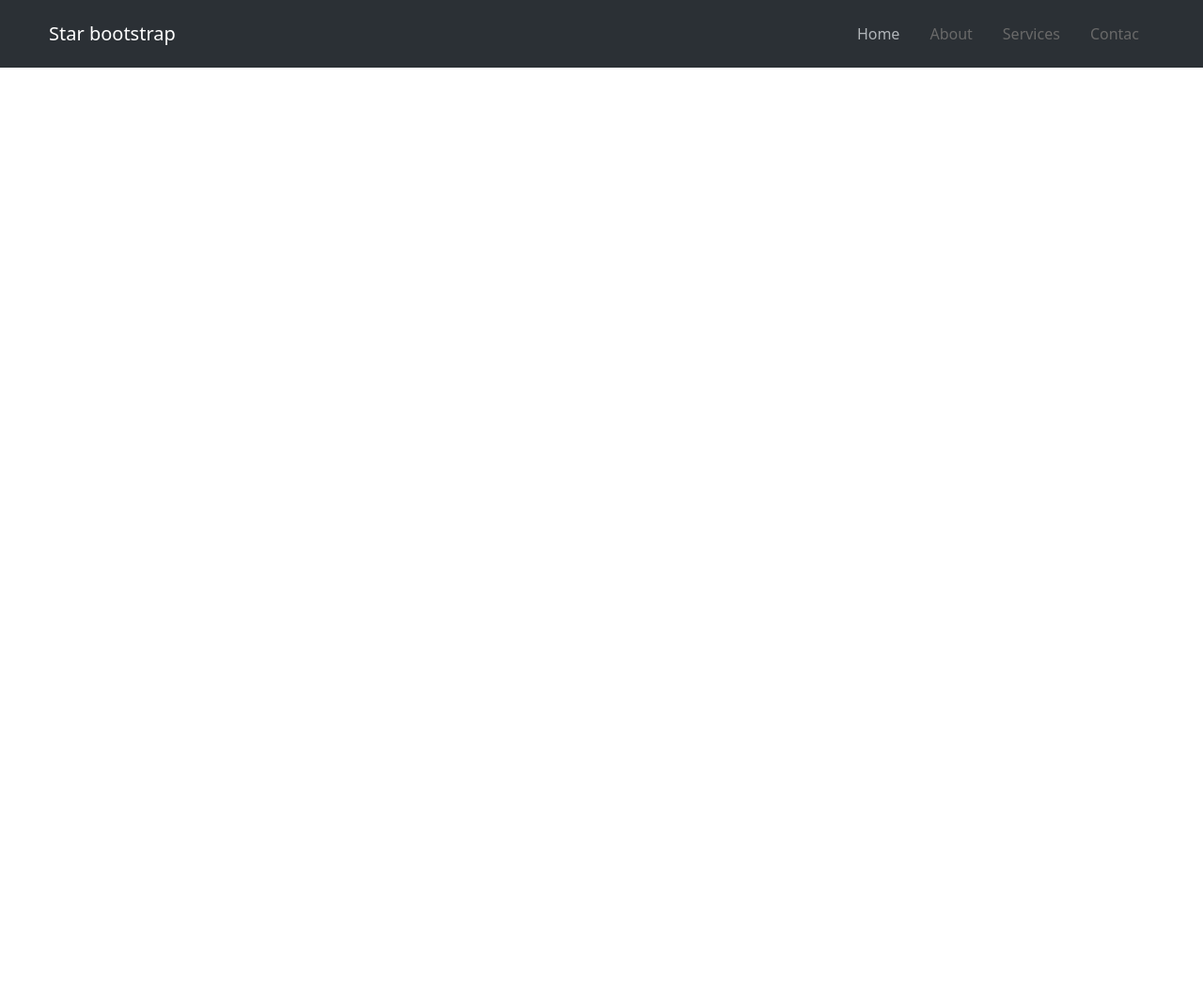
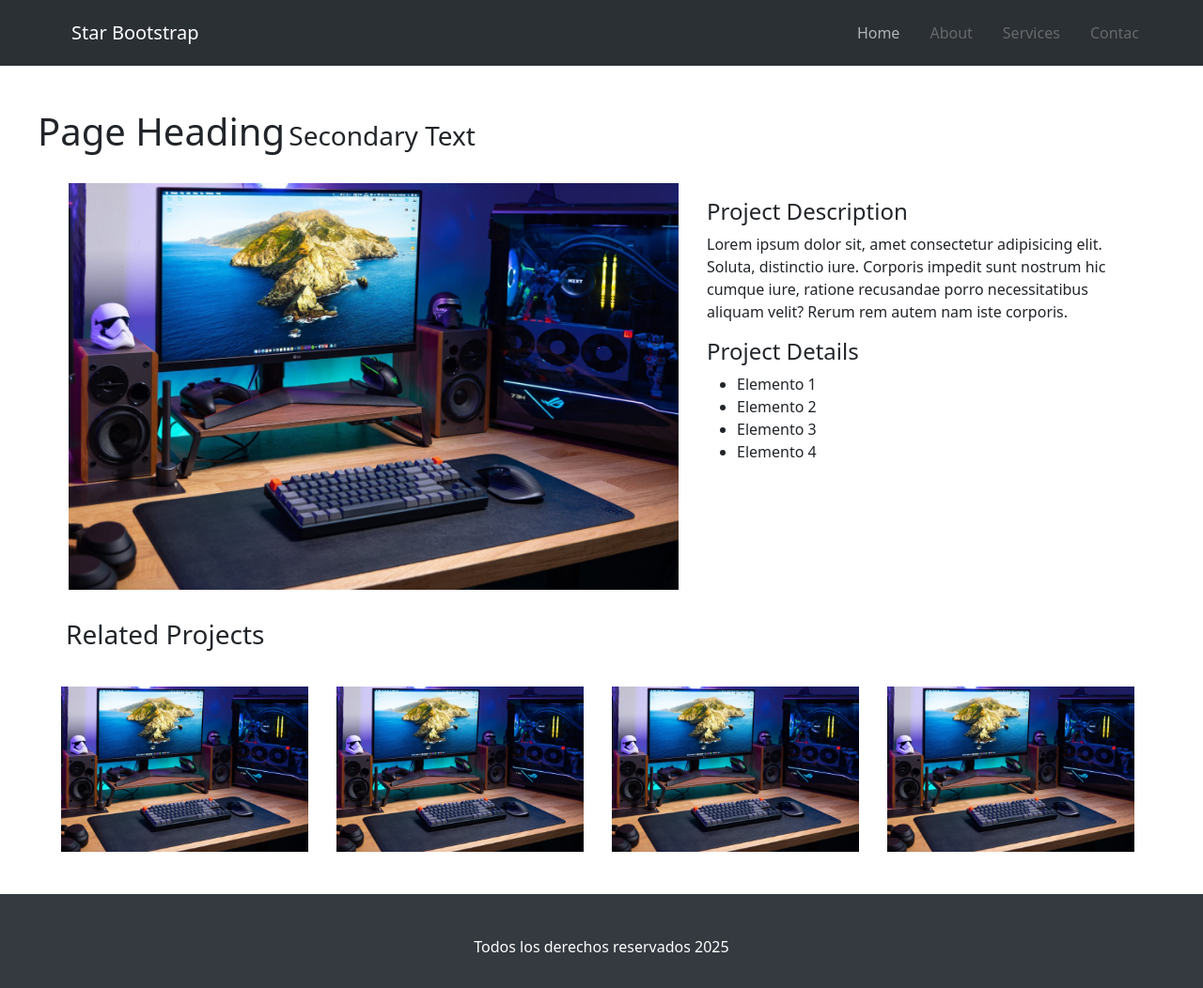
Before and after one commit to Jonathan-life/maquetacion, a plain HTML site: page ejercicio1.html in a window 1280 px wide. Shown: the whole page at 94% size. Before the commit the page ends 800 px from the top, so only its background shows below. Drawn offline with nearby package versions, Linux system fonts and the light colour scheme; files that its build step writes are made by us from their sources.

Commit message:
Ejercicio 1 terminado

```diff
--- /dev/null
+++ b/css/estilos.css
@@ -0,0 +1,55 @@
+.bg-body-tertiary {
+  padding: 15px 40px;
+  width: 100%;
+}
+.nav-item a{
+  color: rgb(105, 105, 105);
+}
+.container-fluid{
+  color: black;
+}
+
+
+.mover-izquierda {
+  margin-left: -30px;
+}
+
+.navbar-brand {
+  margin-left: 20px;
+}
+
+
+.move-left {
+  margin-left: -20px;
+}
+
+
+.col-md-5 {
+  margin-left: 0;
+}
+
+
+.section-padding {
+  padding: 30px 0;
+}
+
+
+.col-md-3, .col-md-5, .col-md-7 {
+  padding: 15px;
+}
+
+
+footer {
+  background-color: #343a40;
+  width: 100%;
+  position: relative;
+  padding: 20px 0;
+}
+
+footer .pt-4, footer .pb-4 {
+  text-align: center;
+}
+
+footer span {
+  color: #fff;
+}
--- a/ejercicio1.html
+++ b/ejercicio1.html
@@ -4,28 +4,14 @@
   <meta charset="UTF-8">
   <meta name="viewport" content="width=device-width, initial-scale=1.0">
   <link href="https://cdn.jsdelivr.net/npm/bootstrap@5.3.5/dist/css/bootstrap.min.css" rel="stylesheet" integrity="sha384-SgOJa3DmI69IUzQ2PVdRZhwQ+dy64/BUtbMJw1MZ8t5HZApcHrRKUc4W0kG879m7" crossorigin="anonymous">
+  <link rel="stylesheet" href="estilos.css">
   <title>Document</title>
 </head>
 <body>
-  <style>
-    .bg-body-tertiary {
-      padding: 16px 40px;
-      width: 100%;
-    }
-    .nav-item a{
-      color: rgb(105, 105, 105);
-    }
-    .container-fluid{
-      color: black;
-    }
-  </style>
-
   <header>
     <nav class="navbar bg-body-tertiary" data-bs-theme="dark">
-      <div class="container-fluid" >
-
-        <span class="navbar-brand mb-0 h1" >Star bootstrap</span>
-
+      <div class="container-fluid">
+        <span class="navbar-brand mb-0 h1 ms-4">Star Bootstrap</span>
 
         <ul class="nav justify-content-end ms-auto">
           <li class="nav-item">
@@ -45,20 +31,63 @@
     </nav>
   </header>
 
+  <section class="container section-padding">
+    <section class="mt-3 mb-3">
+      <span class="h1 mover-izquierda">Page Heading</span>
+      <span class="h3">Secondary Text</span>
+    </section>
 
+    <section>
+      <div class="row">
+        <div class="col-md-7">
+          <img src="./images/computadora-750x500.jpg" class="img-fluid" alt="Computadora gamer">
+        </div>
 
-  <section >
-    <section></section>
+        <div class="col-md-5 mt-3">
+          <h4>Project Description</h4>
+          <p>
+            Lorem ipsum dolor sit, amet consectetur adipisicing elit. Soluta, distinctio iure. Corporis impedit sunt nostrum hic cumque iure, ratione recusandae porro necessitatibus aliquam velit? Rerum rem autem nam iste corporis.
+          </p>
+          <h4>Project Details</h4>
+          <ul>
+            <li>Elemento 1</li>
+            <li>Elemento 2</li>
+            <li>Elemento 3</li>
+            <li>Elemento 4</li>
+          </ul>
+        </div>
+      </div>
+    </section>
+
     <section>
-      <article></article>
-      <article></article>
-      <article></article>
+      <div class="row mt-3">
+        <div class="col-md-12">
+          <h3>Related Projects</h3>
+        </div>
+      </div>
+      <div class="row move-left"> <!-- Aquí aplicamos la clase personalizada -->
+        <div class="col-md-3 mt-3">
+          <img src="./images/computadora-750x500.jpg" class="img-fluid" alt="Computadora gamer">
+        </div>
+        <div class="col-md-3 mt-3">
+          <img src="./images/computadora-750x500.jpg" class="img-fluid" alt="Computadora gamer">
+        </div>
+        <div class="col-md-3 mt-3">
+          <img src="./images/computadora-750x500.jpg" class="img-fluid" alt="Computadora gamer">
+        </div>
+        <div class="col-md-3 mt-3">
+          <img src="./images/computadora-750x500.jpg" class="img-fluid" alt="Computadora gamer">
+        </div>
+      </div>
     </section>
-    <section></section>
   </section>
 
+  <!-- Footer -->
   <footer>
+    <div class="pt-4 pb-4 text-light">
+      <span class="text-center d-block">Todos los derechos reservados 2025</span>
+    </div>
+  </footer>
 
-  </footer>
 </body>
 </html>
```
Also changed, not shown: images/computadora-750x500.jpg (added).
